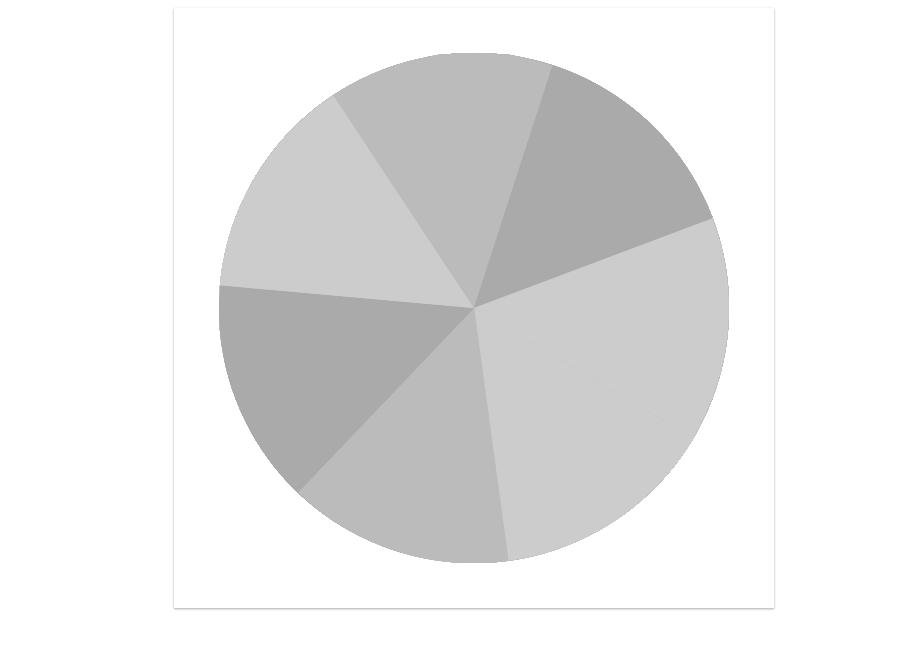
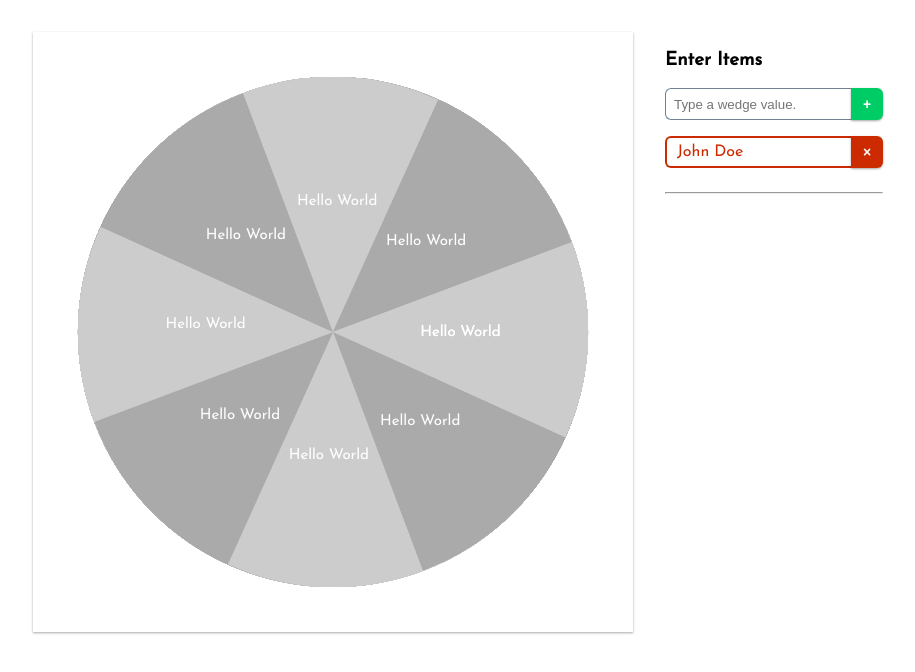
Before and after one commit to njradford/random-wheel, a website: page index.html in a window 1280 px wide. Shown: the whole page, without its empty margins (166-1081 px from the left). Drawn offline with Linux system fonts and the light colour scheme.

Commit message:
Slap some styles on.

```diff
--- a/index.js
+++ b/canvas.js
@@ -14,10 +14,23 @@ var context = canvas.getContext("2d");
 var wedgeColorA = "#AAAAAA";
 var wedgeColorB = "#CCCCCC";
 var wedgeColorC = "#BBBBBB";
-var wedges = 7;
+var wedges = 8;
 var wedgeSubdiv;
 var wheelRotation = 90;
 var rotationSpeed = 450;
+
+var nameList = [];
+var btn_addWedge = document.getElementById("add-wedge");
+var wedgeList = document.getElementById("wedge-list");
+
+btn_addWedge.onclick = function () {
+  nameList.push(btn_addWedge.value);
+  renderList();
+};
+
+function renderList() {
+
+}
 
 function setup() {
   CANVAS_WIDTH = canvas.width;
@@ -59,26 +72,23 @@ function loop() {
     wedgeRotation = i * wedgeSubdiv + wheelRotation;
     x = CANVAS_MID_X + Math.cos(degRad(wedgeRotation)) * WHEEL_RADIUS;
     y = CANVAS_MID_Y + Math.sin(degRad(wedgeRotation)) * WHEEL_RADIUS;
-
     context.moveTo(CANVAS_MID_X, CANVAS_MID_Y);
-
-    if (wedges % 2 != 0) {
-      if (i % 3 == 0) {
-        fillColor(wedgeColorA);
-      } else if (i % 3 == 1) {
-        fillColor(wedgeColorB);
-      }else if (i % 3 == 2) {
-        fillColor(wedgeColorC);
-      }
+    if (i % 2 !== 0) {
+      fillColor(wedgeColorA)
     } else {
-      if (i % 2 == 0) {
-        fillColor(wedgeColorA);
-      } else {
-        fillColor(wedgeColorB);
-      }
+      fillColor(wedgeColorB);
     }
     context.arc(CANVAS_MID_X, CANVAS_MID_Y, WHEEL_RADIUS, degRad(wedgeRotation), degRad(wedgeRotation + wedgeSubdiv));
     context.fill();
+  }
+
+  for (i = 0; i <= wedges; i++) {
+    context.beginPath();
+    wedgeRotation = (i * wedgeSubdiv + wheelRotation) + wedgeSubdiv / 2;
+    fillColor("#FFFFFF");
+    context.textAlign = "center";
+    context.font = "15px Josefin Sans";
+    context.fillText("Hello World", CANVAS_MID_X + Math.cos(degRad(wedgeRotation)) * (WHEEL_RADIUS / 2), CANVAS_MID_Y + Math.sin(degRad(wedgeRotation)) * (WHEEL_RADIUS / 2));
   }
 
   rotationSpeed += ROTATION_RESISTANCE * delta;
--- /dev/null
+++ b/element_styles.css
@@ -0,0 +1,73 @@
+/* Button Look And Feels */
+.stock {
+    border-style: none;
+    color: white;
+    width: 128px;
+    height: 32px;
+    font-size: 14px;
+    box-shadow: 0 1px 3px rgba(0,0,0,0.12), 0 1px 2px rgba(0,0,0,0.24);
+    font-weight: bold;
+    outline: none;
+    text-transform: uppercase;
+    border-radius: 3px;
+    transition: box-shadow .025s;
+}
+
+.stock:active {
+    box-shadow: 0 0 0;
+    transition: box-shadow .025s;
+}
+
+.stock.login {
+    background-color: #00cc66;
+}
+
+.stock.logout {
+    background-color: #cc3d00;
+}
+
+.bespoke {
+    background-color: white;
+    color: darkgrey;
+    width: 12em;
+    height: 32px;
+    font-size: 12px;
+    box-shadow: 0 1px 1px rgba(0,0,0,0.12);
+    text-align: center;
+    border: thin solid darkgrey;
+    outline: none;
+    text-transform: uppercase;
+    font-style: italic;
+    font-family: 'Times New Roman', serif;
+    padding: 0;
+    margin: 0;
+    display: inline-flex;
+    justify-content: center;
+    transition: box-shadow .025s;
+}
+
+.bespoke:active {
+    box-shadow: 0 0 0;
+    transition: box-shadow .025s;
+}
+
+.bespoke.login {
+    background-color: #3B3D3D;
+    color: white;
+}
+
+.bespoke.logout {
+}
+
+.button {
+    margin-bottom: 16px;
+    margin-top: 16px;
+}
+
+.canvas {
+    padding-left: 0;
+    padding-right: 0;
+    margin: 16px auto;
+    display: block;
+    box-shadow: 0 1px 3px rgba(0,0,0,0.12), 0 1px 2px rgba(0,0,0,0.24);
+}
--- a/index.css
+++ b/index.css
@@ -1,12 +1,67 @@
 body {
-
+    display: flex;
+    justify-content: center;
+    align-items: flex-start;
+    margin-top: 32px;
+    font-family: 'Josefin Sans', sans-serif;
 }
 
 #canvas {
     padding-left: 0;
     padding-right: 0;
-    margin-left: auto;
-    margin-right: auto;
+
     display: block;
     box-shadow: 0 1px 3px rgba(0,0,0,0.12), 0 1px 2px rgba(0,0,0,0.24);
 }
+
+.controls {
+    padding-left: 32px;
+    padding-right: 32px;
+    height: 100%;
+}
+
+.input-row {
+    display: flex;
+    align-items: center;
+    justify-content:space-between;
+}
+
+.input-row input {
+    border-radius: 6px 0 0 6px;
+    border: thin solid slategray;
+    height: 30px;
+    flex-grow: 1;
+    padding: 0 0 0 8px;
+    border-right: none;
+}
+
+.input-row button {
+    background-color: #00cc66;
+    margin: 0;
+    width: 32px;
+    border-radius: 0 6px 6px 0;
+}
+
+.list-item {
+    display: flex;
+    align-items: center;
+    justify-content:space-between;
+}
+
+.list-item p {
+    border-radius: 6px 0 0 6px;
+    flex-grow: 1;
+    padding-left: 10px;
+    vertical-align: baseline;
+    line-height: 28px;
+    border: 2px solid #cc2a00;
+    border-right-style: none;
+    color: #cc2a00;
+}
+
+.list-item button {
+    background-color: #cc2a00;
+    margin: 0;
+    width: 32px;
+    border-radius: 0 6px 6px 0;
+}
--- a/index.html
+++ b/index.html
@@ -2,11 +2,32 @@
 <html lang="en">
   <head>
     <meta charset="UTF-8">
+    <meta name="viewport" content="width=device-width, initial-scale=1.0, maximum-scale=1, user-scalable=0" >
     <title>Wheel Of Destiny</title>
     <link rel="stylesheet" href="index.css"/>
+    <link rel="stylesheet" href="element_styles.css"/>
+    <link href="https://fonts.googleapis.com/css?family=Josefin+Sans" rel="stylesheet">
   </head>
   <body>
     <canvas id="canvas" width="600" height="600"></canvas>
+    <div class="controls">
+      <h3>Enter Items</h3>
+      <div class="input-row">
+        <input class="wedge-input" placeholder="Type a wedge value."/>
+        <button type="button" id="add-wedge" class="stock button">+</button>
+      </div>
+      <div id="wedge-list">
+        <div class="list-item">
+          <p>John Doe</p>
+          <button type="button" class="remove-wedge stock button">&times;</button>
+        </div>
+      </div>
+      <hr />
+    </div>
+
+    <div class="list-item" style="display: none;">
+      <button type="button" class="remove-wedge stock button">&times;</button>
+    </div>
   </body>
-  <script src="index.js"></script>
+  <script src="canvas.js"></script>
 </html>
```
